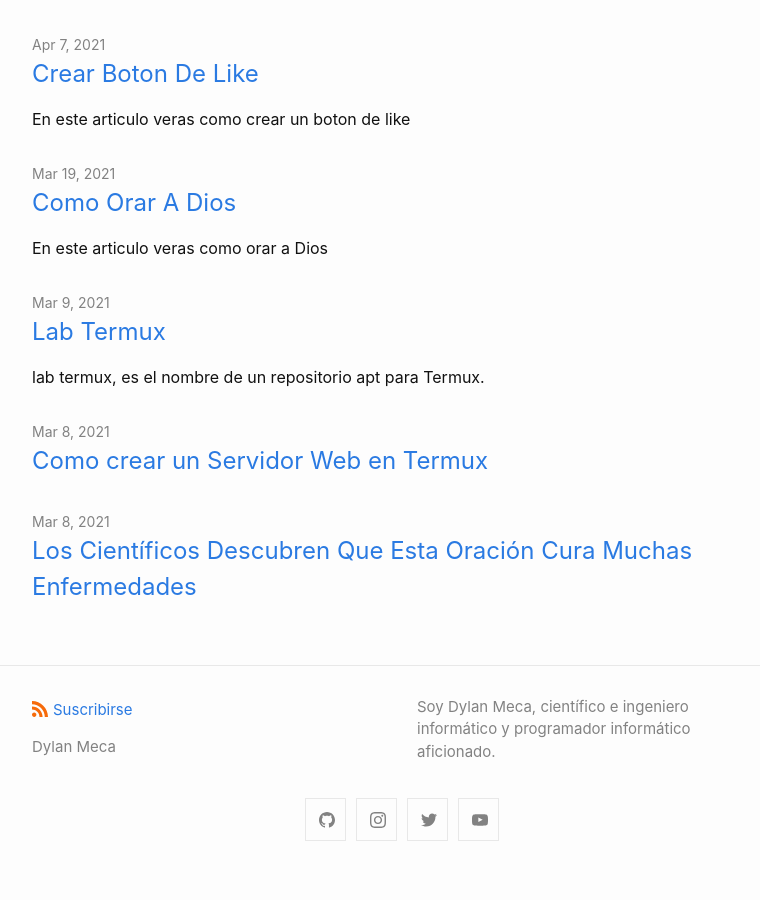
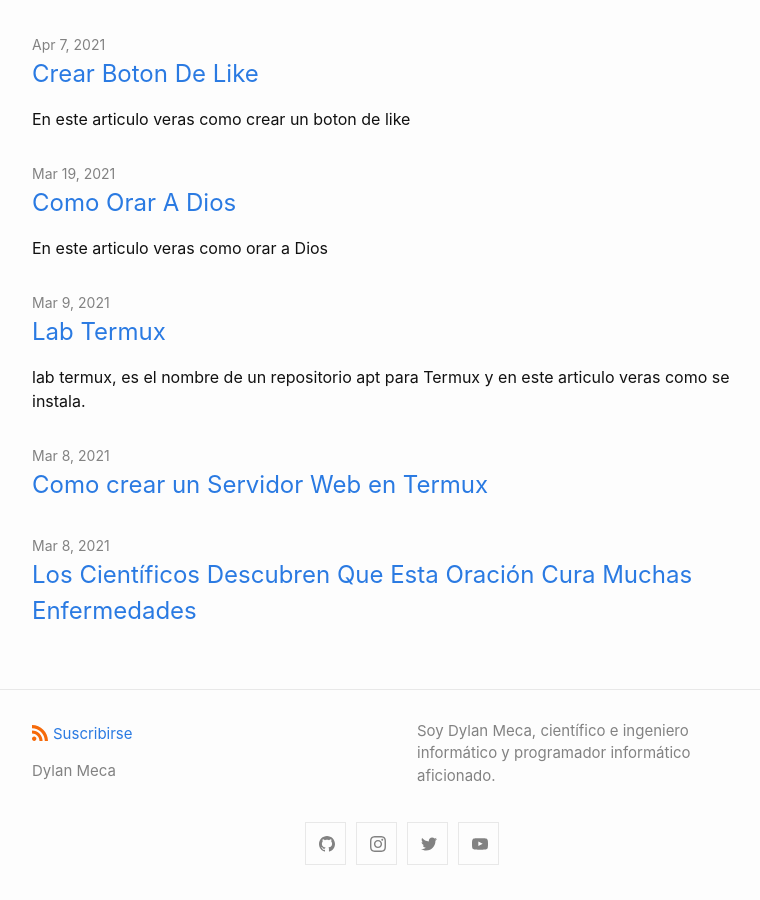
Before and after one commit to dylanmeca/dylanmeca.github.io, a Jekyll site: the page built from index.md, in a window 1280 px wide and 900 px high, scrolled down 1770 px. Shown: the whole window, without its empty margins (238-998 px from the left). Built offline with Jekyll 4.4.1, drawn with Linux system fonts in a browser that asks for light colours; before the commit the page ends 2646 px from its top, so only the background shows below that.

Commit message:
Update 2021-03-09-lab-termux.md

```diff
--- a/_posts/2021-03-09-lab-termux.md
+++ b/_posts/2021-03-09-lab-termux.md
@@ -1,6 +1,6 @@
 ---
 layout: post1
-description: lab termux, es el nombre de un repositorio apt para Termux.
+description: lab termux, es el nombre de un repositorio apt para Termux y en este articulo veras como se instala.
 keywords:
   - lab termux
   - laboratorio
```
